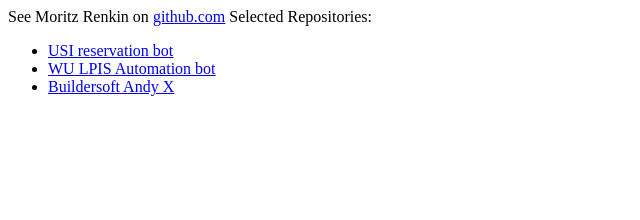
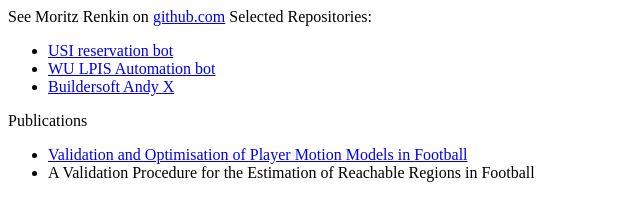
Before and after one commit to MoritzRenkin/MoritzRenkin.github.io, a plain HTML site: page index.html in a window 1280 px wide. Shown: the whole page, without its empty margins (0-640 px from the left). Drawn offline with Linux system fonts and the light colour scheme.

Commit message:
Update index.html

```diff
--- a/index.html
+++ b/index.html
@@ -14,5 +14,13 @@
       <li><a href="https://github.com/MoritzRenkin/USI-reservation-bot">USI reservation bot</a></li>
       <li><a href="https://github.com/MoritzRenkin/wu-lpis-automation">WU LPIS Automation bot</a></li>
       <li><a href="https://github.com/MoritzRenkin/andyx">Buildersoft Andy X</a></li>
+    </ul>
+
+    Publications
+    <ul>
+      <li><a href="https://link.springer.com/chapter/10.1007/978-3-031-08754-7_4">Validation and Optimisation of Player Motion Models in Football</a></li>
+      <li><a href="https://www.researchgate.net/publication/360310878_A_Validation_Procedure_for_the_Estimation_of_Reachable_Regions_in_Football"></a>A Validation Procedure for the Estimation of Reachable Regions in Football</li>
+
+    </ul>
   </body>
 </html>
```
